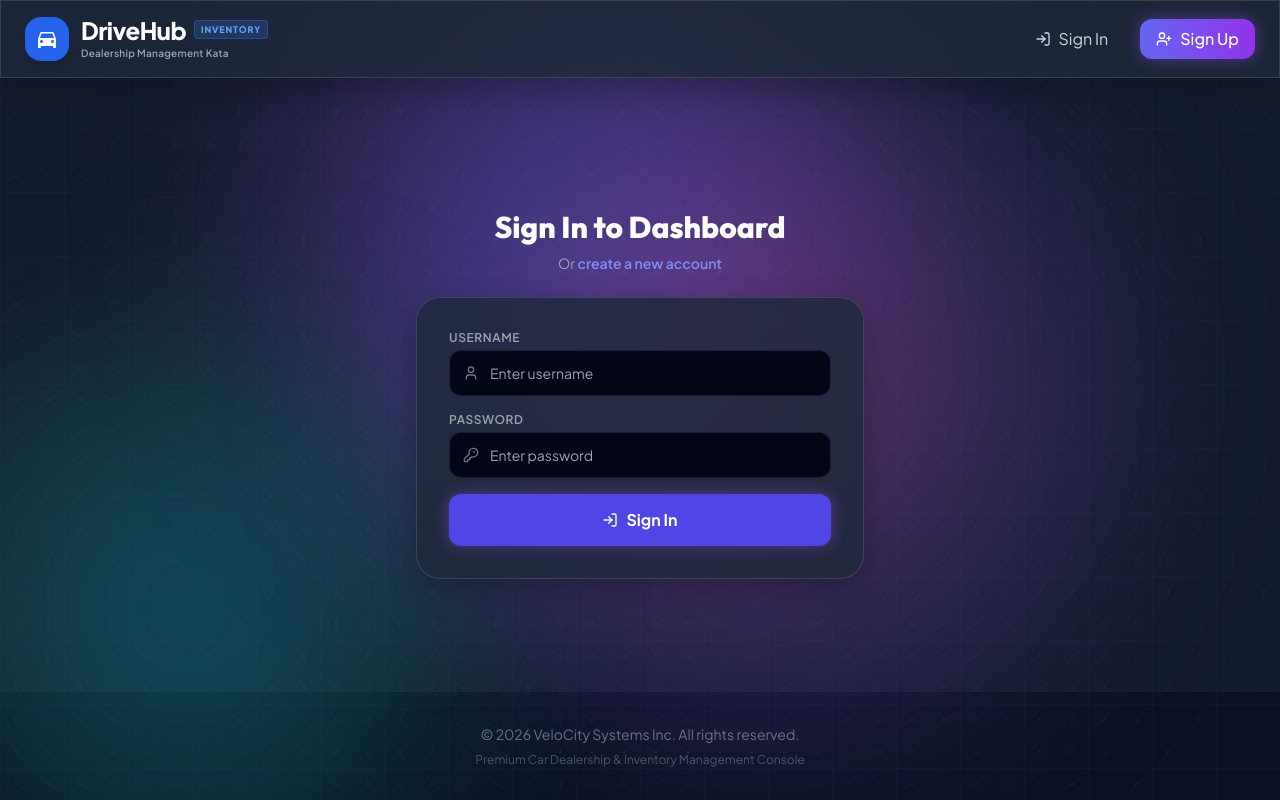
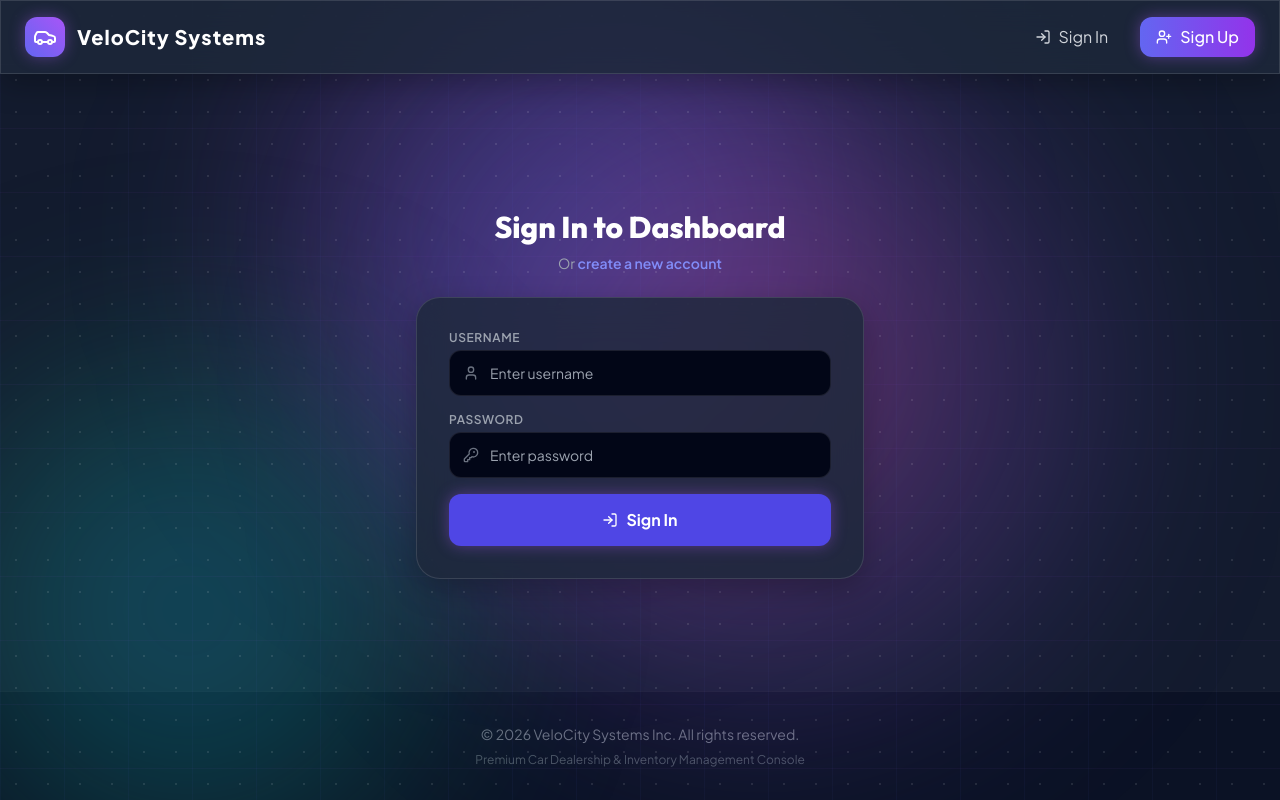
Before and after one commit to Pankaj20042112/car-inventory-system, a React (Vite) app in the folder frotend/my-react-app/: page /login in a window 1280 px wide. Built offline with nearby package versions, Linux system fonts and the light colour scheme.

Commit message:
revert: Revert brand logo back to original VeloCity Systems design

```diff
--- a/frotend/my-react-app/src/components/Navbar.jsx
+++ b/frotend/my-react-app/src/components/Navbar.jsx
@@ -24,18 +24,11 @@ const Navbar = () => {
     <>
       <nav className="glass-panel fixed top-0 left-0 right-0 w-full z-50 px-6 py-4 flex items-center justify-between border-b border-white/5 shadow-md">
         <div className="flex items-center space-x-3">
-          <div className="bg-blue-600 p-2.5 rounded-2xl text-white shadow-lg flex items-center justify-center">
-            {/* DriveHub Car Icon */}
-            <svg className="h-6 w-6" viewBox="0 0 24 24" fill="currentColor">
-              <path d="M18.92 6.01C18.72 5.42 18.16 5 17.5 5H6.5c-.66 0-1.21.42-1.42 1.01L3 12v8c0 .55.45 1 1 1h1c.55 0 1-.45 1-1v-1h12v1c0 .55.45 1 1 1h1c.55 0 1-.45 1-1v-8l-2.08-5.99zM6.5 16c-.83 0-1.5-.67-1.5-1.5S5.67 13 6.5 13s1.5.67 1.5 1.5S7.33 16 6.5 16zm11 0c-.83 0-1.5-.67-1.5-1.5s.67-1.5 1.5-1.5 1.5.67 1.5 1.5-.67 1.5-1.5 1.5zM5 11l1.5-4.5h11L19 11H5z"/>
-            </svg>
+          <div className="bg-gradient-to-tr from-indigo-500 to-purple-500 p-2 rounded-xl text-white shadow-glow">
+            <Car className="h-6 w-6" />
           </div>
-          <Link to="/" className="flex flex-col">
-            <div className="flex items-center space-x-2">
-              <span className="text-2xl font-black tracking-tight text-white leading-none">DriveHub</span>
-              <span className="text-[9px] uppercase font-extrabold tracking-widest bg-blue-500/20 text-blue-400 border border-blue-500/30 px-1.5 py-0.5 rounded">INVENTORY</span>
-            </div>
-            <span className="text-[10px] text-slate-400 font-semibold tracking-wide mt-1">Dealership Management Kata</span>
+          <Link to="/" className="text-xl font-extrabold tracking-wider text-white">
+            VeloCity Systems
           </Link>
         </div>
 
```
